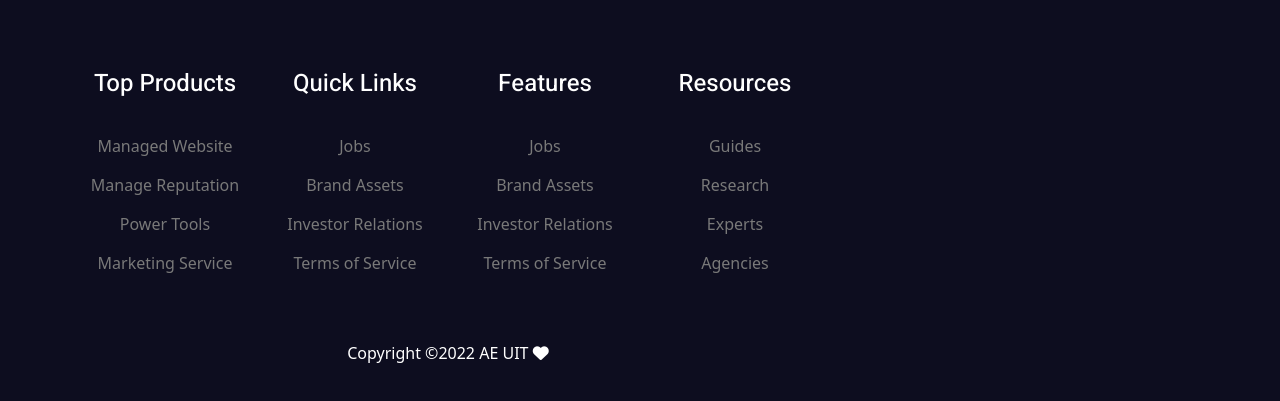
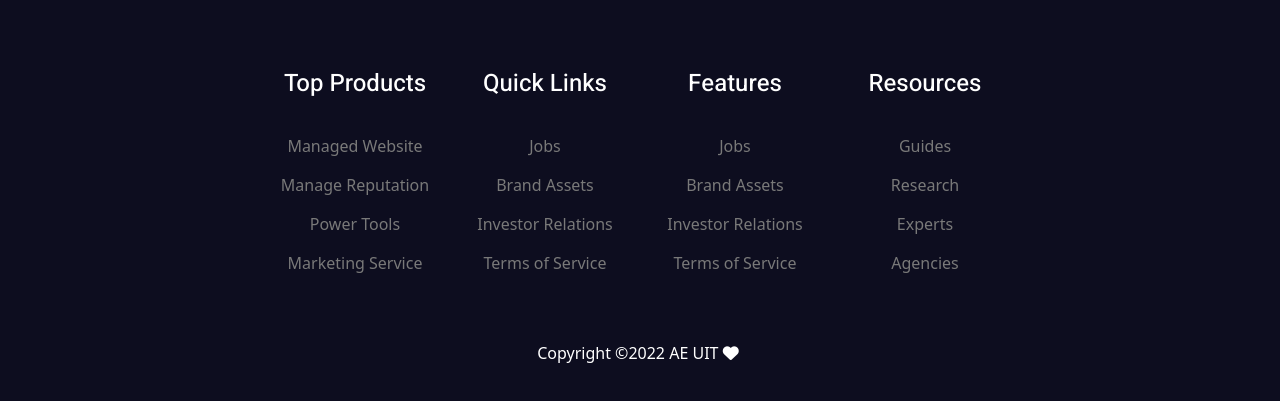
Before and after one commit to BonNgo12/Sport-Appliance-ECommerce-Website, a React (Create React App) app in the folder eCommerce_Reactjs/: page / in a window 1280 px wide. Shown: the part 1272-1673 px from the top of the page. Built offline with nearby package versions, Linux system fonts and the light colour scheme; no server answers; what redux-state-sync would draw is missing.

Commit message:
07.06.24.v3

```diff
--- a/eCommerce_Reactjs/src/container/Footer/Footer.js
+++ b/eCommerce_Reactjs/src/container/Footer/Footer.js
@@ -6,7 +6,7 @@ function Footer(props) {
       <footer className="footer-area section_gap">
         <div className="container">
           <div className='grab-content'>
-          <div className="row">
+          <div className="row d-flex justify-content-center">
             <div className="col-lg-2 col-md-6 single-footer-widget">
               <h4>Top Products</h4>
               <ul>
@@ -46,9 +46,11 @@ function Footer(props) {
 
           </div>
           <div className="footer-bottom row align-items-center">
+            <div className='d-flex justify-content-center'>
             <p className="footer-text m-0 col-lg-8 col-md-12">{/* Link back to Colorlib can't be removed. Template is licensed under CC BY 3.0. */}
             Copyright ©2022 AE UIT <i className="fa fa-heart-o" aria-hidden="true" />  <a href="https://colorlib.com" target="_blank"></a>
               {/* Link back to Colorlib can't be removed. Template is licensed under CC BY 3.0. */}</p>
+            </div>
 
           </div>
           </div>
```
